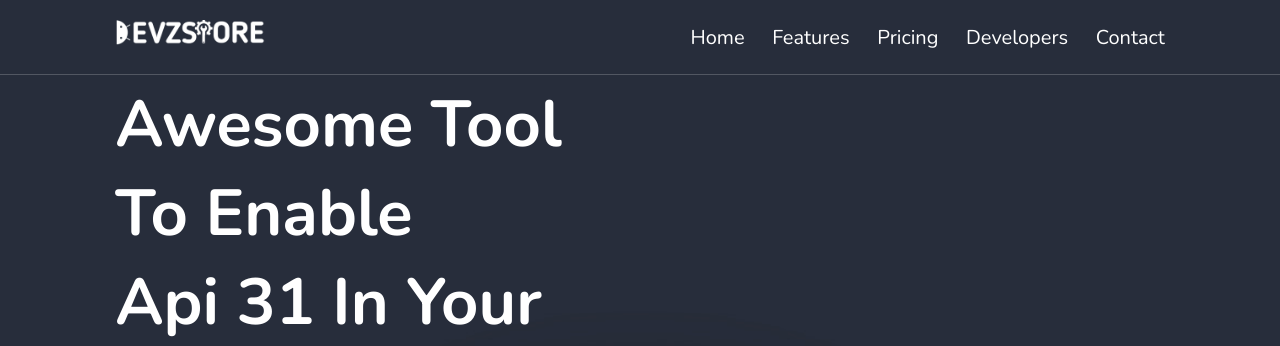
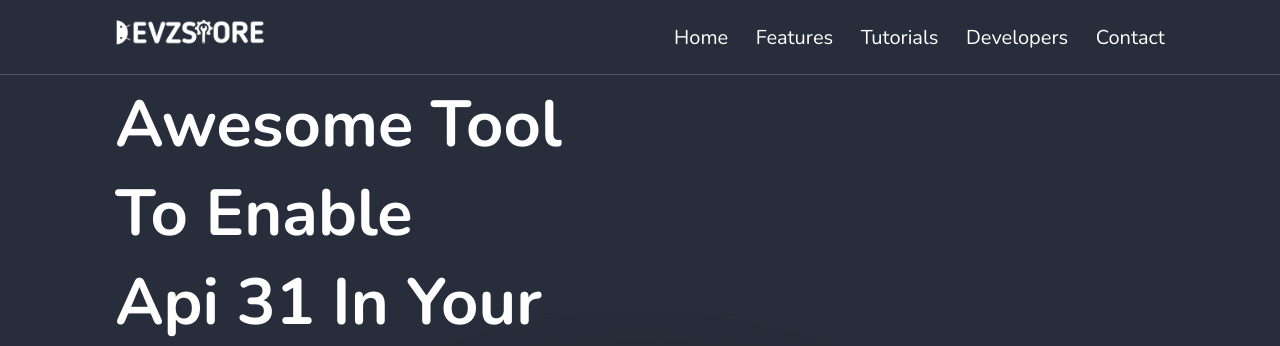
Before and after one commit to nikzdevz/Xenonstack-ThemePageTask, a Flask app: page / in a window 1280 px wide; the page is wider, and only the part inside the window is pictured. Shown: the top 346 px of that part. Run offline with Flask 3, Linux system fonts and the light colour scheme; some libraries are stand-ins or nearby versions.

Commit message:
Initial Landing page

```diff
--- a/templates/index.html
+++ b/templates/index.html
@@ -47,10 +47,10 @@
         <a href="#home">home</a>
         <a href="#features">features</a>
         <!-- <a href="#about">about</a> -->
-        <!-- <a href="#usage">tutorials</a> -->
-        <a href="#pricing">pricing</a>
+         <a href="#usage">tutorials</a>
+<!--        <a href="#pricing">pricing</a>-->
         <a href="developers.html">developers</a>
-        <a href="#contact">contact</a>
+        <a href="/contact">contact</a>
     </nav>
 
 </header>
```
